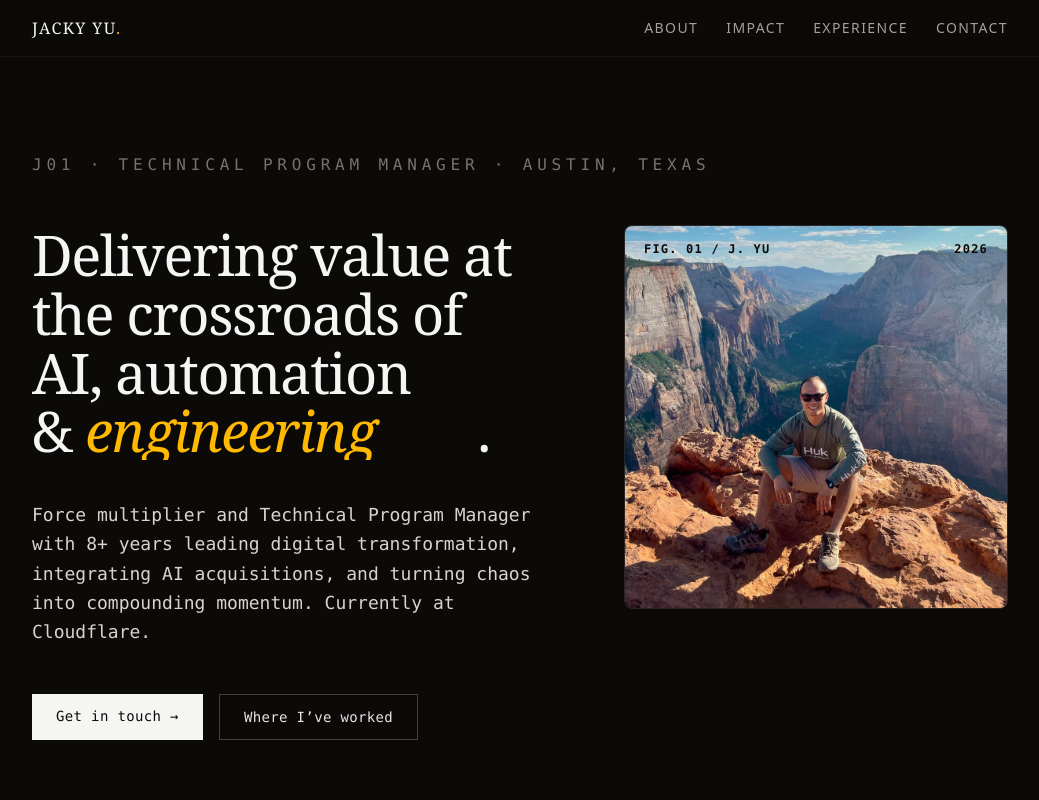
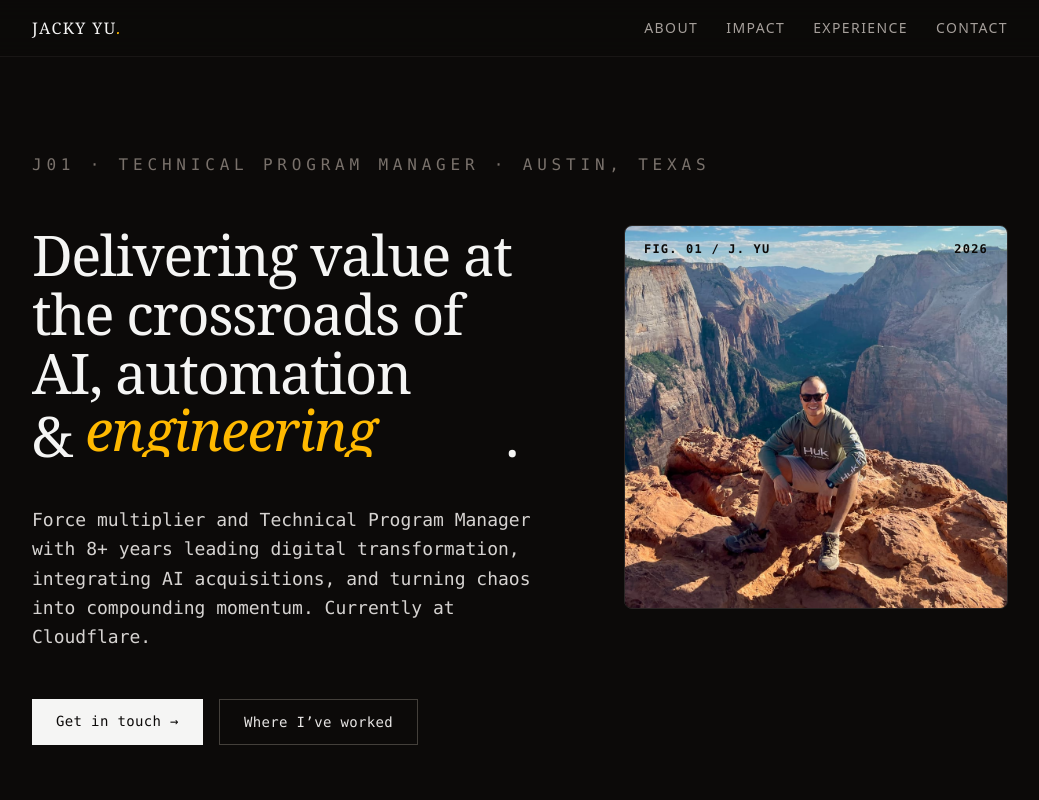
Before and after one commit to jackyyu93/jackyyu-me, an Astro site: page / in a window 1280 px wide. Shown: the top 800 px of the page, without its empty margins (120-1159 px from the left). Built offline with nearby package versions, Linux system fonts and the light colour scheme; Astro itself is replaced by a stand-in of ours.

Commit message:
fix: rotating word alignment - fixed width, baseline aligned, no period drift

```diff
--- a/src/pages/index.astro
+++ b/src/pages/index.astro
@@ -62,16 +62,20 @@ const lastUpdated = "May 2026";
       /* Rotating word effect (hero) */
       .rotating-word {
         display: inline-block;
-        vertical-align: bottom;
+        vertical-align: baseline;
+        position: relative;
+        width: 7.5em;
+        height: 1em;
         overflow: hidden;
-        height: 1.05em;
-        position: relative;
-        min-width: 7em;
         text-align: left;
       }
 
       .rotating-word__item {
-        display: inline-block;
+        position: absolute;
+        left: 0;
+        top: 0;
+        line-height: 1;
+        white-space: nowrap;
         transition:
           transform 500ms cubic-bezier(0.5, 0, 0.5, 1),
           opacity 500ms ease;
@@ -83,8 +87,6 @@ const lastUpdated = "May 2026";
       }
 
       .rotating-word__item--enter {
-        position: absolute;
-        inset: 0;
         transform: translateY(110%);
         opacity: 0;
       }
```
